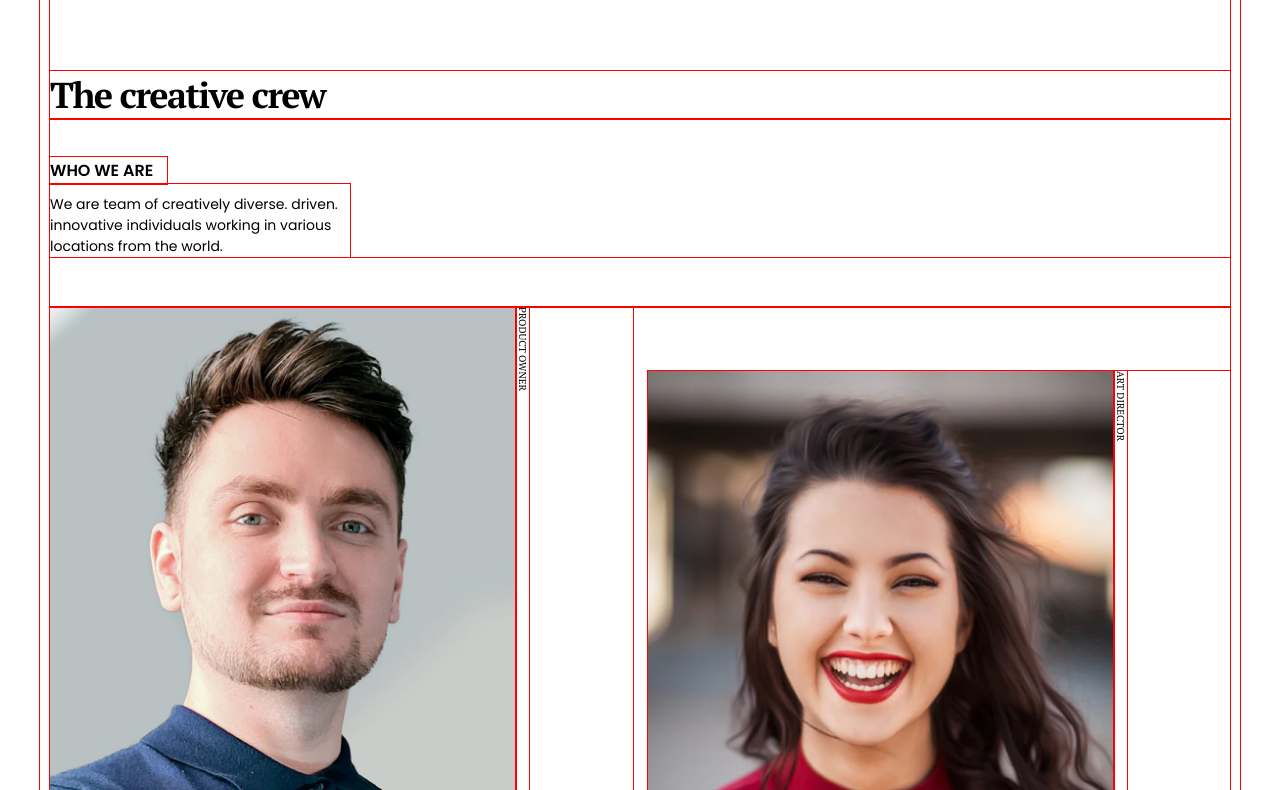
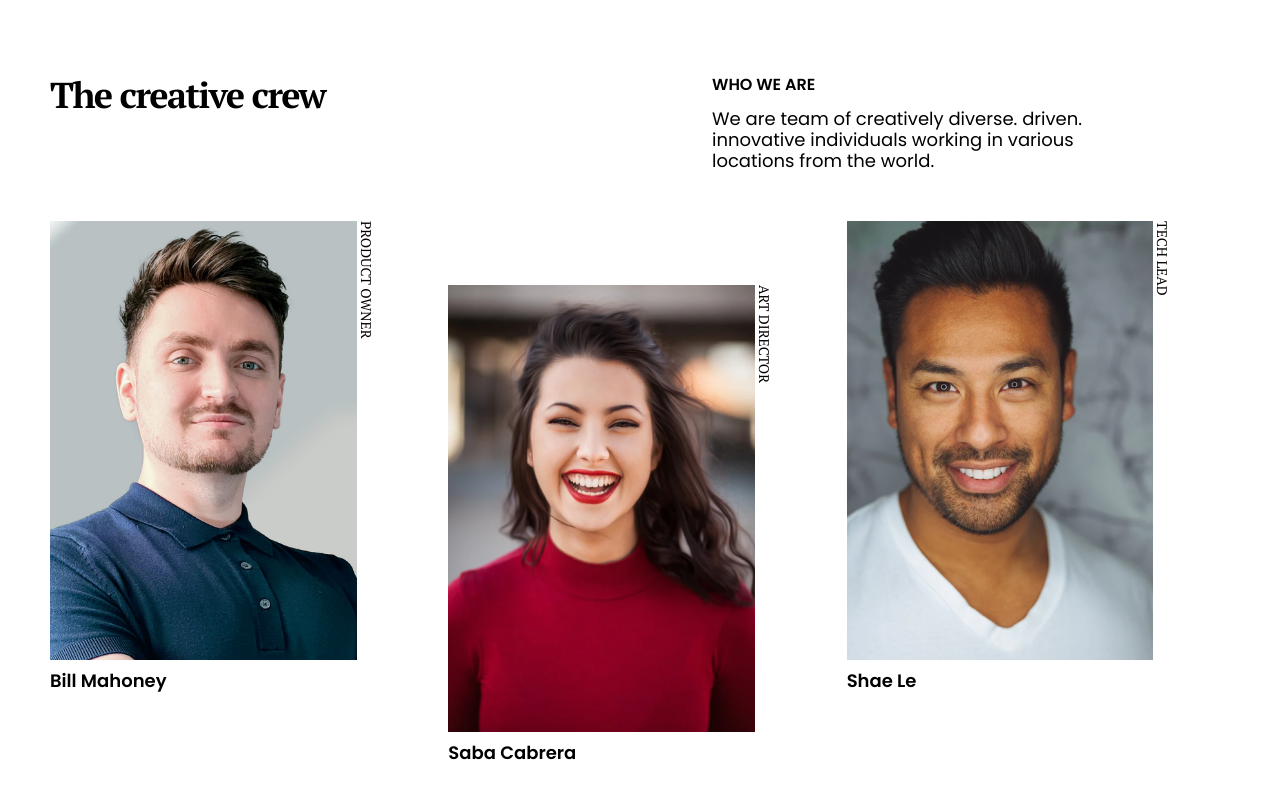
Before and after one commit to Venturaflrs99/my-team-page, a plain HTML site: page index.html in a window 1280 px wide. Shown: the top 790 px of the page. Drawn offline with Linux system fonts and the light colour scheme.

Commit message:
Media queries added

```diff
--- a/css/style.css
+++ b/css/style.css
@@ -11,7 +11,7 @@
     margin: 0;
     padding: 0;
     box-sizing: border-box;
-    outline: 1px solid red;
+    /* outline: 1px solid red; */
 }
 
 body,html{
@@ -81,16 +81,18 @@ body,html{
 
 .card-content{
     display: flex;
+    /* width: fit-content; */
 }
 
 .position{
     writing-mode: vertical-lr;
     font-family: var(--position-font);
     font-style: normal;
-    font-weight: 400;
+    font-weight: 500;
     font-size: 10px;
     line-height: 13px;
     text-transform: uppercase;
+    padding-left: 3px;
 }
 
 .name{
@@ -110,4 +112,57 @@ body,html{
     color: #A9A9A9;
     font-weight: 500;
     margin-top: 100px;
+    margin-bottom: 24px;
 }
+
+@media (min-width:555px){
+    .team-cards{
+        grid-template-columns: repeat(3,1fr);
+    }
+    .card:nth-child(even){
+        margin-top: 0;
+    }
+    .card:nth-child(3n+2){
+        margin-top: 64px;
+    }
+    .name{
+        font-size: 18px;
+    }
+}
+
+@media (min-width:800px){
+    .header{
+        display: flex;
+        justify-content: space-between;
+    }
+    .info{
+        padding-right: 10%;
+        padding-top: 0;
+    }
+    .description{
+        font-size: 18px;
+        width: 400px;
+    }
+    .position{
+        font-size: 14px;
+    }
+
+}
+
+@media (max-width:318px){
+    .team-cards{
+        grid-template-columns: 1fr;
+    }
+    .title{
+        font-size: 30px;
+    }
+    .description{
+        width: auto;
+    }
+    .img{
+        width: 94%;
+    }
+    .card:nth-child(even){
+        margin-top: 0;
+    }
+}
```
